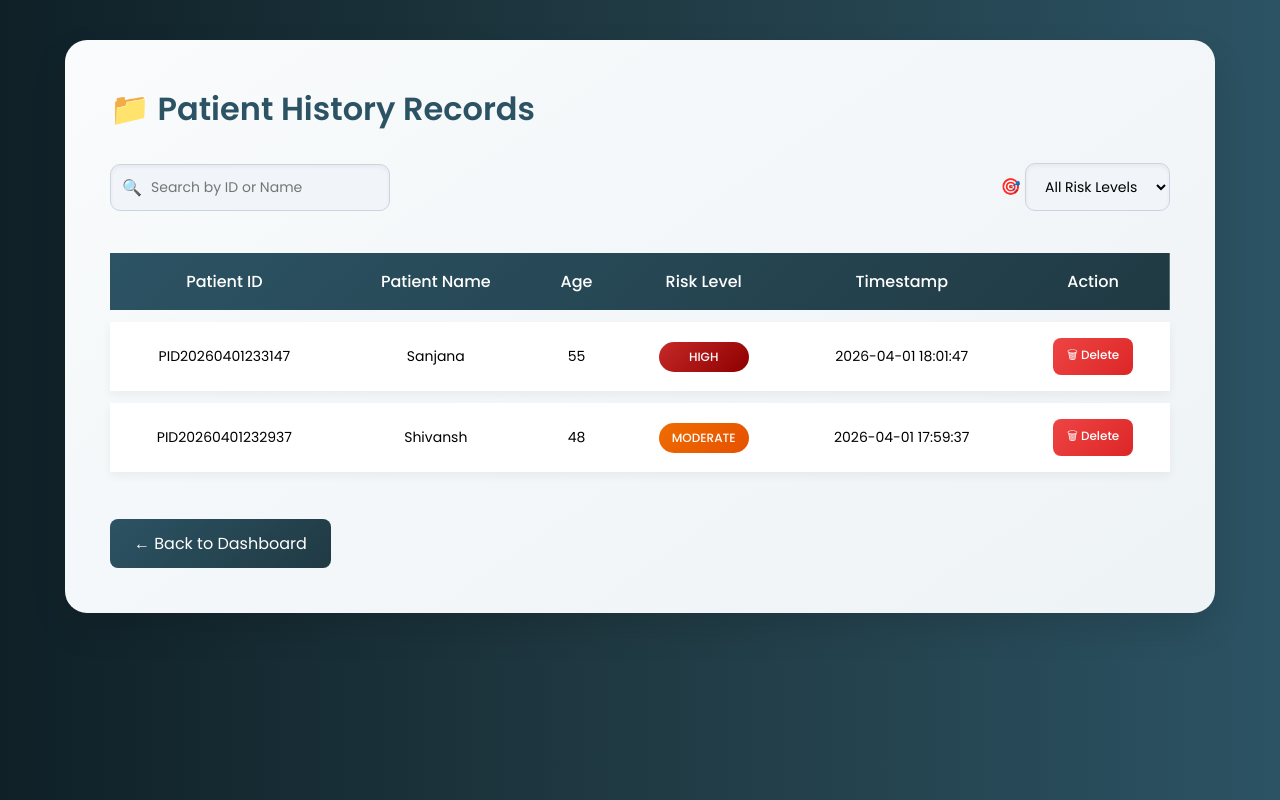
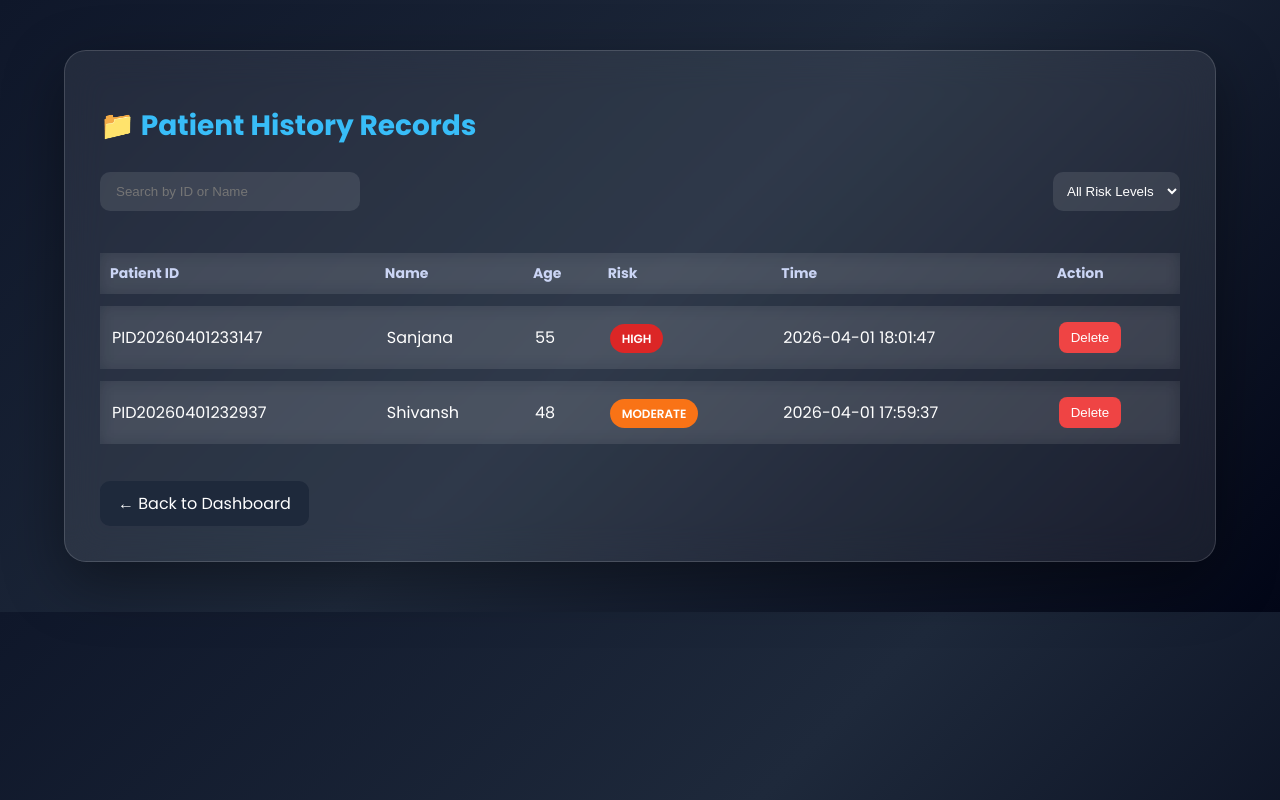
Before and after one commit to RAZA1409/Heart-Disease-Clinical-AI-System, a Flask app: page /history in a window 1280 px wide. Run offline with Flask 3, Linux system fonts and the light colour scheme; a user stored in the database is signed in; data comes from the database, SQL or seed files in the repository; both versions use the stored data as it was after the commit; parts of the project's set-up code (start-up, migrations or seed data) failed here and were passed over.

Commit message:
UI Enhancement: Implemented premium glassmorphism design, improved dashboard layout, optimized patient detail view, and enhanced history module UX

```diff
--- a/app.py
+++ b/app.py
@@ -296,7 +296,14 @@ def dashboard():
     else:
         system_status = "Stable"
 
+    # Load model info
+    model_info = joblib.load("models/model_info.pkl")
+
+    model_name = model_info["model_name"]
+    model_accuracy = round(model_info["accuracy"] * 100, 2)
     return render_template("dashboard.html",
+        model_name=model_name,
+        model_accuracy=model_accuracy,
         total=total,
         low=low,
         moderate=moderate,
@@ -669,12 +676,8 @@ def download_report(patient_id):
 # Delete
 # ------------------------------------------------------------
 
-@app.route("/delete/<patient_id>")
-def delete_record(patient_id):
-
-    if "user" not in session:
-        return redirect(url_for("login"))
-
+@app.route("/delete/<patient_id>", methods=["POST"])
+def delete(patient_id):
     conn = get_db_connection()
     conn.execute("DELETE FROM patients WHERE patient_id = ?", (patient_id,))
     conn.commit()
--- a/static/style.css
+++ b/static/style.css
@@ -20,7 +20,8 @@ body {
 /* ============================= */
 
 .container {
-    background: linear-gradient(145deg, #f9fbfc, #eef3f6);
+    background: #e6f4ea;
+
     padding: 45px;
     border-radius: 22px;
     box-shadow: 0 15px 35px rgba(0, 0, 0, 0.12);
--- a/templates/change_password.html
+++ b/templates/change_password.html
@@ -51,6 +51,7 @@
 
         .submit-btn:hover {
             background: #203a43;
+            box-shadow: 0 0 8px #38bdf8;
         }
 
         .message-success {
--- a/templates/history.html
+++ b/templates/history.html
@@ -3,167 +3,153 @@
 <head>
 <title>Patient History</title>
 
-    <link href="https://fonts.googleapis.com/css2?family=Poppins:wght@400;500;600&display=swap" rel="stylesheet">
-    <link rel="stylesheet" href="{{ url_for('static', filename='style.css') }}">
+<link href="https://fonts.googleapis.com/css2?family=Poppins:wght@400;500;600;700&display=swap" rel="stylesheet">
 
 <style>
 
-.top-controls {
-    display: flex;
-    justify-content: space-between;
-    align-items: center;
-    margin: 30px 0;
-    flex-wrap: wrap;
-    gap: 20px;
+*{box-sizing:border-box}
+
+body{
+margin:0;
+font-family:'Poppins',sans-serif;
+background:linear-gradient(135deg,#0f172a,#1e293b,#020617);
 }
 
-.search-box {
-    position: relative;
+/* MAIN CONTAINER */
+.container{
+width:90%;
+max-width:1200px;
+margin:50px auto;
+padding:35px;
+border-radius:22px;
+
+background:rgba(255,255,255,0.08);
+backdrop-filter:blur(18px);
+
+box-shadow:0 20px 60px rgba(0,0,0,0.4);
+border:1px solid rgba(255,255,255,0.15);
 }
 
-.search-box input {
-    background: #f1f5f9;
-    border: 1px solid #cbd5e1;
-    border-radius: 10px;
-    padding: 12px 15px 12px 40px;
-    width: 280px;
-    font-size: 14px;
-    transition: 0.3s;
-    box-shadow: inset 0 2px 4px rgba(0,0,0,0.05);
+/* TITLE */
+h1{
+margin-bottom:25px;
+font-size:28px;
+font-weight:700;
+color:#38bdf8;
 }
 
-.search-box input:focus {
-    outline: none;
-    border-color: #2563eb;
-    background: #ffffff;
-    box-shadow: 0 0 0 3px rgba(37,99,235,0.15);
+/* SEARCH + FILTER */
+.controls{
+display:flex;
+justify-content:space-between;
+flex-wrap:wrap;
+gap:15px;
+margin-bottom:30px;
 }
 
-.search-box span {
-    position: absolute;
-    left: 12px;
-    top: 11px;
-    font-size: 16px;
-    color: #64748b;
+.search{
+padding:12px 16px;
+border-radius:10px;
+border:none;
+outline:none;
+background:rgba(255,255,255,0.1);
+color:white;
+width:260px;
 }
 
-.filter-box select {
-    background: #f1f5f9;
-    border: 1px solid #cbd5e1;
-    border-radius: 10px;
-    padding: 12px 15px;
-    font-size: 14px;
-    transition: 0.3s;
-    box-shadow: inset 0 2px 4px rgba(0,0,0,0.05);
+.select{
+padding:10px;
+border-radius:10px;
+background:rgba(255,255,255,0.1);
+color:white;
+border:none;
 }
 
-.filter-box select:focus {
-    outline: none;
-    border-color: #2563eb;
-    background: #ffffff;
-    box-shadow: 0 0 0 3px rgba(37,99,235,0.15);
+/* TABLE */
+.table{
+width:100%;
+border-collapse:separate;
+border-spacing:0 12px;
 }
 
-table {
-    width: 100%;
-    border-collapse: separate;
-    border-spacing: 0 12px;
+th{
+color:#cbd5f5;
+font-size:14px;
+text-align:left;
+padding:10px;
 }
 
-thead tr {
-    background: linear-gradient(135deg, #2c5364, #203a43);
+tr{
+background:rgba(255,255,255,0.06);
+backdrop-filter:blur(8px);
+transition:.3s;
+cursor:pointer;
+}
+
+tr:hover{
+transform:scale(1.01);
+background:rgba(255,255,255,0.12);
+box-shadow: 0 0 8px #38bdf8;
+}
+
+td{
+padding:16px 12px;
+color:white;
+}
+
+/* BADGES */
+.badge{
+padding:6px 12px;
+border-radius:20px;
+font-size:12px;
+font-weight:600;
+}
+
+.low{background:#16a34a}
+.moderate{background:#f97316}
+.high{background:#dc2626}
+
+/* BUTTON */
+.delete-btn{
+background:#ef4444;
+color:white;
+border:none;
+padding:8px 12px;
+border-radius:8px;
+cursor:pointer;
+transition:.3s;
+}
+
+.delete-btn:hover{
+transform:scale(1.1);
+box-shadow: 0 0 8px #f85838;
+}
+
+/* BACK BUTTON */
+.back{
+margin-top:25px;
+display:inline-block;
+padding:10px 18px;
+border-radius:10px;
+background:#1e293b;
+color:white;
+text-decoration:none;
+transition:.3s;
+}
+
+.back:hover{
+transform:translateY(-3px);
+box-shadow: 0 0 8px #38bdf8;
+}
+
+.select option {
+    background: #1e293b;
     color: white;
 }
 
-th {
-    padding: 16px;
-    font-weight: 500;
+.select:hover {
+    box-shadow: 0 0 8px #38bdf8;
 }
-
-tbody tr {
-    background: #ffffff;
-    box-shadow: 0 4px 10px rgba(0,0,0,0.05);
-    transition: 0.2s ease;
-    cursor: pointer;
-}
-
-tbody tr:hover {
-    transform: translateY(-2px);
-    box-shadow: 0 6px 18px rgba(0,0,0,0.08);
-}
-
-td {
-    padding: 16px;
-    text-align: center;
-    font-size: 14px;
-}
-
-.badge {
-    min-width: 90px;
-    padding: 6px 0;
-    border-radius: 20px;
-    color: white;
-    font-size: 12px;
-    font-weight: 500;
-    display: inline-block;
-}
-
-.low { background: linear-gradient(135deg,#2e7d32,#1b5e20); }
-.moderate { background: linear-gradient(135deg,#ef6c00,#e65100); }
-.high { background: linear-gradient(135deg,#c62828,#8e0000); }
-
-.action-buttons {
-    display: flex;
-    justify-content: center;
-    gap: 10px;
-}
-
-.btn {
-    padding: 8px 14px;
-    border-radius: 8px;
-    font-size: 12px;
-    font-weight: 500;
-    text-decoration: none;
-    color: white;
-    transition: 0.3s;
-    display: inline-flex;
-    align-items: center;
-    gap: 6px;
-}
-
-.btn-delete {
-    background: linear-gradient(135deg,#ef4444,#dc2626);
-}
-
-.btn-delete:hover {
-    background: linear-gradient(135deg,#dc2626,#991b1b);
-    transform: translateY(-1px);
-}
-
-.back-btn {
-    margin-top: 35px;
-    display: inline-block;
-    text-decoration: none;
-    background: linear-gradient(135deg,#2c5364,#203a43);
-    color: white;
-    padding: 12px 24px;
-    border-radius: 8px;
-    transition: 0.3s;
-}
-
-.back-btn:hover {
-    transform: translateY(-2px);
-    box-shadow: 0 8px 20px rgba(0,0,0,0.15);
-}
-
-.no-result {
-    text-align: center;
-    padding: 25px;
-    font-weight: 500;
-    color: #64748b;
-    display: none;
-}
-
 </style>
 </head>
 
@@ -171,136 +157,96 @@ td {
 
 <div class="container">
 
-    <h1 style="color:#2c5364;">📁 Patient History Records</h1>
+<h1>📁 Patient History Records</h1>
 
-    {% if patients|length == 0 %}
-        <p style="margin-top:40px;">No patient records available.</p>
-    {% else %}
+<div class="controls">
 
-    <div class="top-controls">
+<input type="text" id="search" class="search" placeholder="Search by ID or Name">
 
-        <div class="search-box">
-            <span>🔍</span>
-            <input type="text" id="searchInput"
-                   placeholder="Search by ID or Name">
-        </div>
-
-        <div class="filter-box">
-            🎯
-            <select id="riskFilter">
-                <option value="ALL">All Risk Levels</option>
+<select id="filter" class="select">
+<option value="">All Risk Levels</option>
 <option value="LOW">Low</option>
 <option value="MODERATE">Moderate</option>
 <option value="HIGH">High</option>
 </select>
-        </div>
 
 </div>
 
-    <table id="historyTable">
+<table class="table" id="table">
 
 <thead>
 <tr>
 <th>Patient ID</th>
-                <th>Patient Name</th>
+<th>Name</th>
 <th>Age</th>
-                <th>Risk Level</th>
-                <th>Timestamp</th>
+<th>Risk</th>
+<th>Time</th>
 <th>Action</th>
 </tr>
 </thead>
 
 <tbody>
 
-        {% for patient in patients %}
-            <tr
-                onclick="window.location='{{ url_for('patient_detail', patient_id=patient['patient_id']) }}'"
-                data-id="{{ patient['patient_id']|lower }}"
-                data-name="{{ patient['patient_name']|lower }}"
-                data-risk="{{ patient['risk_level'] }}">
+{% for p in patients %}
+<tr onclick="window.location='/patient/{{ p.patient_id }}'">
 
-                <td>{{ patient['patient_id'] }}</td>
-                <td>{{ patient['patient_name'] }}</td>
-                <td>{{ patient['age'] }}</td>
+<td>{{ p.patient_id }}</td>
+<td>{{ p.patient_name }}</td>
+<td>{{ p.age }}</td>
 
 <td>
 <span class="badge
-                        {% if patient['risk_level'] == 'LOW' %}low
-                        {% elif patient['risk_level'] == 'MODERATE' %}moderate
+{% if p.risk_level == 'LOW' %}low
+{% elif p.risk_level == 'MODERATE' %}moderate
 {% else %}high{% endif %}">
-                        {{ patient['risk_level'] }}
+{{ p.risk_level }}
 </span>
 </td>
 
-                <td>{{ patient['timestamp'] }}</td>
+<td>{{ p.timestamp }}</td>
 
 <td>
-                    <div class="action-buttons">
+<form method="POST" action="/delete/{{ p.patient_id }}" onsubmit="event.stopPropagation();">
+<button type="submit" class="delete-btn" onclick="event.stopPropagation();">
+Delete
+</button>
+</form>
+</td>
 
-                        <a href="{{ url_for('delete_record', patient_id=patient['patient_id']) }}"
-                           class="btn btn-delete"
-                           onclick="event.stopPropagation(); return confirm('Delete this record?');">
-                           🗑 Delete
-                        </a>
-
-                    </div>
-                </td>
 </tr>
 {% endfor %}
 
 </tbody>
+
 </table>
 
-    <div id="noResult" class="no-result">
-        No matching records found.
-    </div>
-
-    {% endif %}
-
-    <a href="{{ url_for('dashboard') }}" class="back-btn">← Back to Dashboard</a>
+<a href="/dashboard" class="back">← Back to Dashboard</a>
 
 </div>
 
 <script>
-const searchInput = document.getElementById("searchInput");
-const riskFilter = document.getElementById("riskFilter");
-const rows = document.querySelectorAll("#historyTable tbody tr");
-const noResult = document.getElementById("noResult");
 
-function filterTable() {
+/* SEARCH */
+document.getElementById("search").addEventListener("keyup", function(){
+let value = this.value.toLowerCase();
+let rows = document.querySelectorAll("#table tbody tr");
 
-    const searchValue = searchInput.value.toLowerCase();
-    const selectedRisk = riskFilter.value;
-    let visibleCount = 0;
-
-    rows.forEach(row => {
-
-        const id = row.dataset.id;
-        const name = row.dataset.name;
-        const risk = row.dataset.risk;
-
-        const matchSearch =
-            id.includes(searchValue) ||
-            name.includes(searchValue);
-
-        const matchRisk =
-            selectedRisk === "ALL" ||
-            risk === selectedRisk;
-
-        if (matchSearch && matchRisk) {
-            row.style.display = "";
-            visibleCount++;
-        } else {
-            row.style.display = "none";
-        }
-
+rows.forEach(row=>{
+row.style.display = row.innerText.toLowerCase().includes(value) ? "" : "none";
+});
 });
 
-    noResult.style.display = visibleCount === 0 ? "block" : "none";
-}
+/* FILTER */
+document.getElementById("filter").addEventListener("change", function(){
+let value = this.value;
+let rows = document.querySelectorAll("#table tbody tr");
 
-searchInput.addEventListener("keyup", filterTable);
-riskFilter.addEventListener("change", filterTable);
+rows.forEach(row=>{
+let risk = row.children[3].innerText.trim();
+row.style.display = (value === "" || risk === value) ? "" : "none";
+});
+});
+
 </script>
 
 </body>
--- a/templates/index.html
+++ b/templates/index.html
@@ -10,7 +10,7 @@
 
 <div class="container">
 
-    <h1 style="color:#2c5364;">🫀 Heart Disease Clinical Assessment</h1>
+    <h1 style="color:#315c6e;">🫀 Heart Disease Clinical Assessment</h1>
 
     <form action="/predict" method="POST">
 
--- a/templates/patient_detail.html
+++ b/templates/patient_detail.html
@@ -19,7 +19,7 @@ body{
     width:92%;
     max-width:1350px;
     margin:40px auto;
-    background:#ffffff;
+    background:rgba(255,255,255,0.07);
     padding:40px;
     border-radius:22px;
     box-shadow:0 25px 50px rgba(0,0,0,0.15);
```
Also changed, not shown: templates/dashboard.html (+153 -124 lines), database.db, 1 other file. Lines whose indentation alone changed are shown as unchanged.
